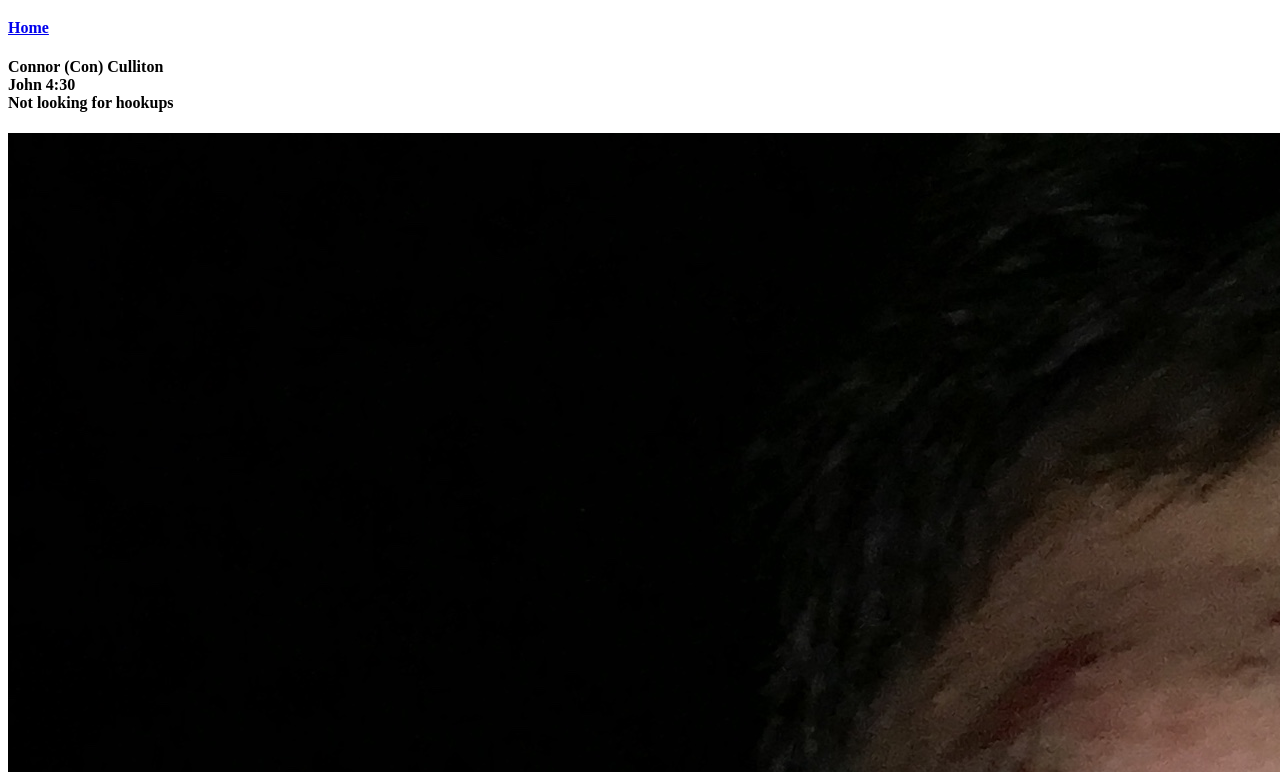
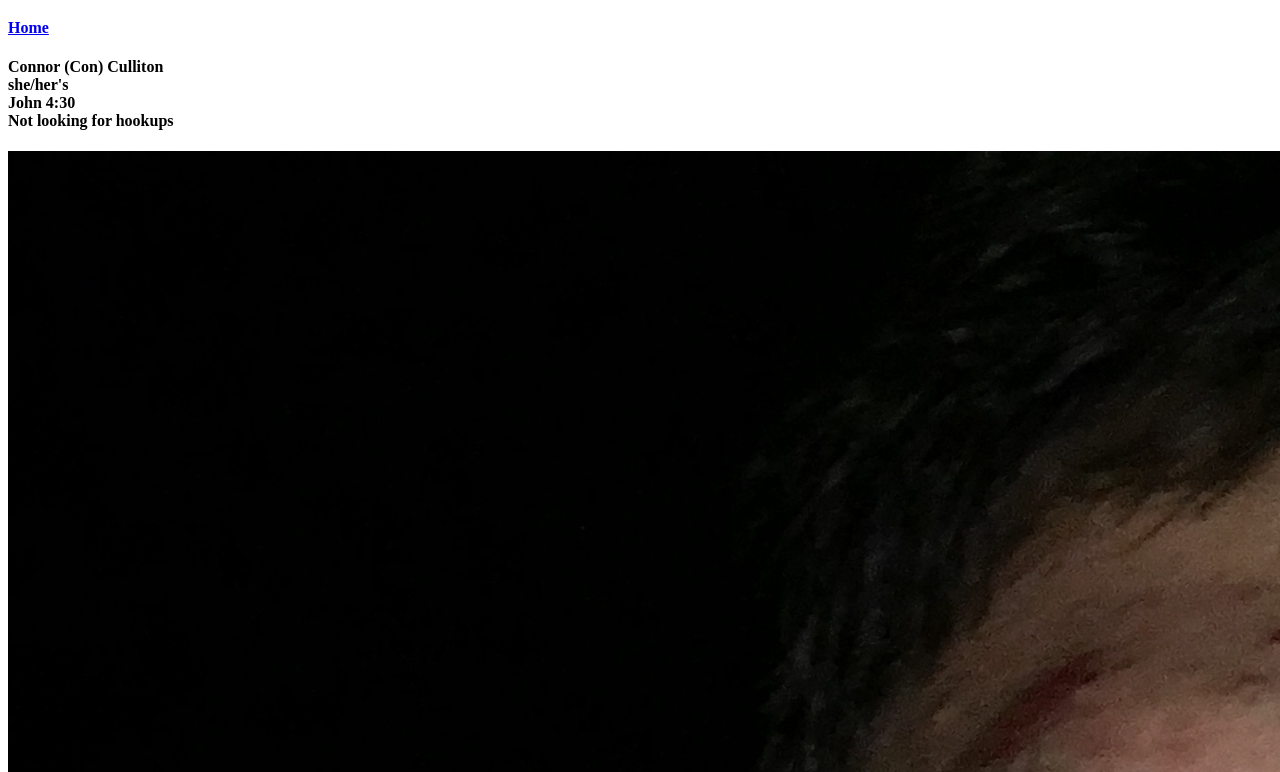
Before and after one commit to TXWHITE/TXWHITE.github.io, a plain HTML site: page connor.html in a window 1280 px wide. Shown: the part 62-834 px from the top of the page. Drawn offline with Linux system fonts and the light colour scheme.

Commit message:
Update connor.html

```diff
--- a/connor.html
+++ b/connor.html
@@ -16,6 +16,7 @@
     <h4><a href="index.html">Home</a></h4>
 
   <h4>Connor (Con) Culliton<br>
+    she/her's<br>
     John 4:30<br>
     Not looking for hookups<br></h4>
 
```
